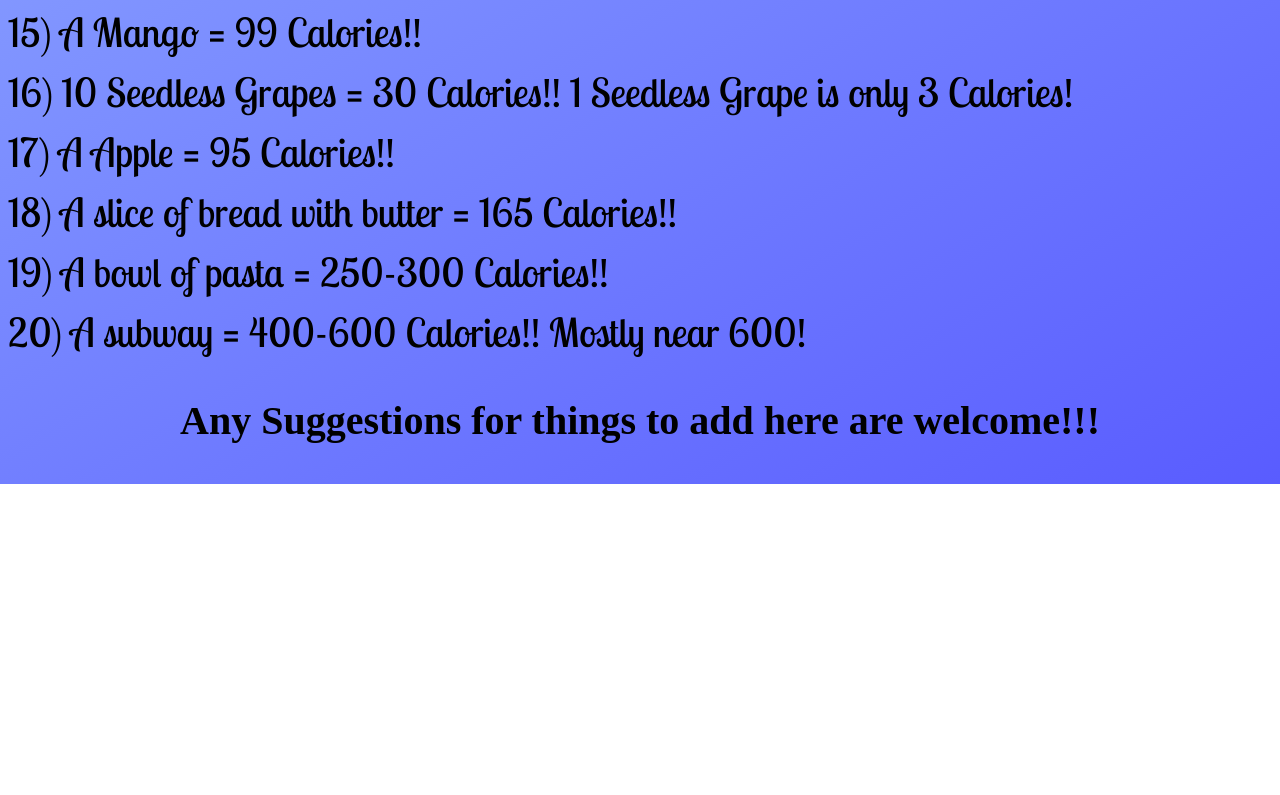
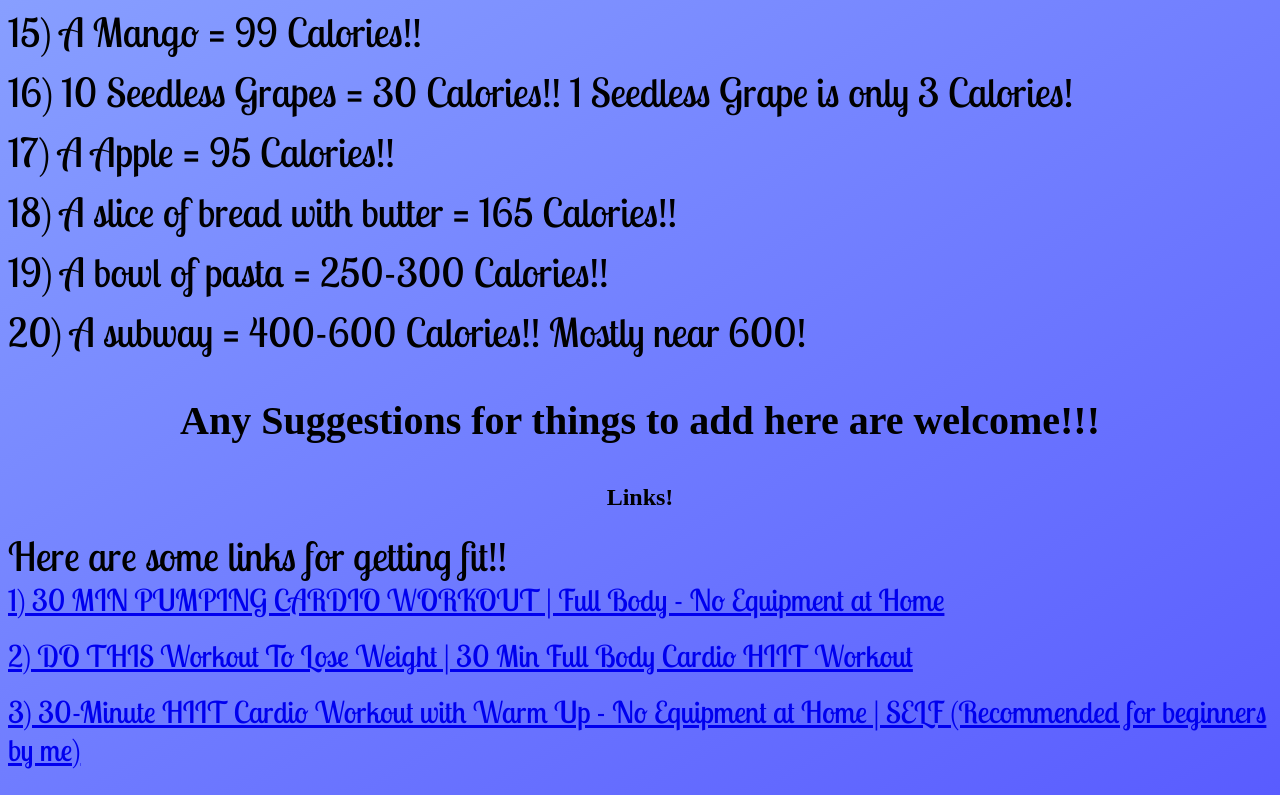
Before and after one commit to RishaanGupta/Health-And-Fitness, a plain HTML site: page index.html in a window 1280 px wide. Shown: the part 2043-2838 px from the top of the page. Before the commit the page ends 2527 px from the top, so only its background shows below. Drawn offline with Linux system fonts and the light colour scheme.

Commit message:
Update index.html

```diff
--- a/index.html
+++ b/index.html
@@ -68,5 +68,14 @@
     <p class="text">19) A bowl of pasta = 250-300 Calories!!</p>
     <p class="text">20) A subway = 400-600 Calories!! Mostly near 600!</p>
     <h3 align="center" style="font-size: 40px;">Any Suggestions for things to add here are welcome!!!</h3>
+
+    <h2 align="center" class="Links-title">Links!</h2>
+    <p class="text">
+      Here are some links for getting fit!!
+    </p>
+
+    <p class="pi"><a class="Links" href="https://www.youtube.com/watch?v=kZDvg92tTMc" target="_blank">1) 30 MIN PUMPING CARDIO WORKOUT | Full Body - No Equipment at Home</a></p><br>
+    <p class="pi"><a class="Links" href="https://www.youtube.com/watch?v=kg5hXfcVm6g" target="_blank">2) DO THIS Workout To Lose Weight | 30 Min Full Body Cardio HIIT Workout</a></p><br>
+    <p class="pi"><a class="Links" href="https://www.youtube.com/watch?v=ml6cT4AZdqI" target="_blank">3) 30-Minute HIIT Cardio Workout with Warm Up - No Equipment at Home | SELF (Recommended for beginners by me)</a></p><br>
   </body>
 </html>
```
